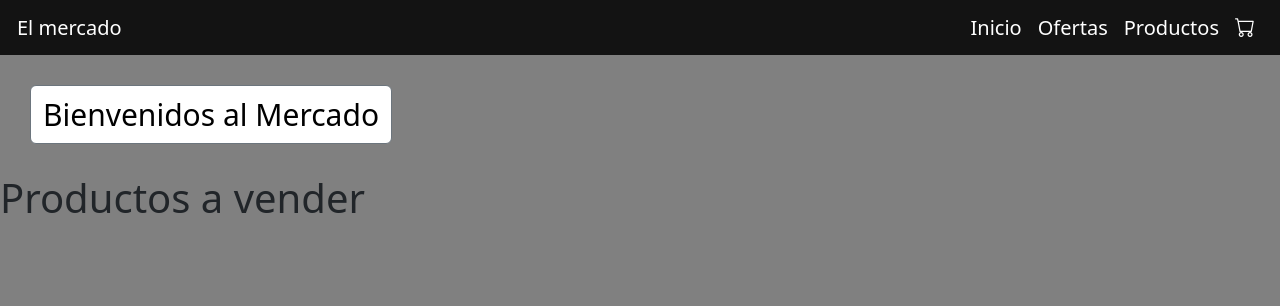
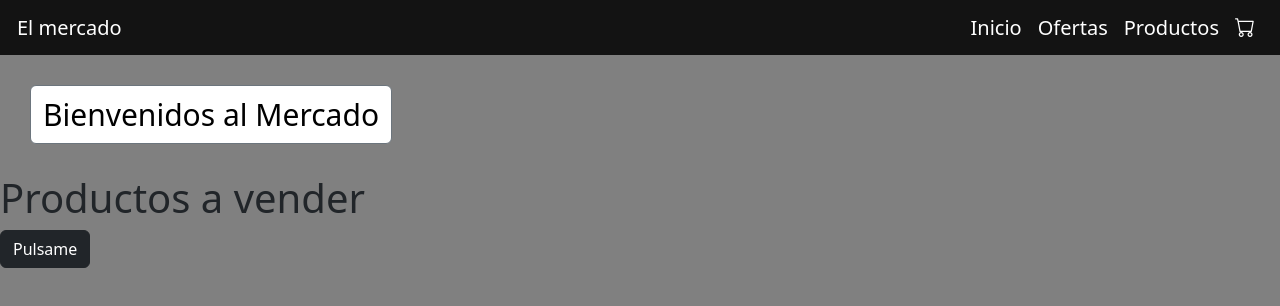
Before and after one commit to DariusCorrea/Ecommerce, a React (Create React App) app: page / in a window 1280 px wide. Shown: the top 306 px of the page. Built offline with nearby package versions, Linux system fonts and the light colour scheme.

Commit message:
se actualiza proyecto

```diff
--- a/src/App.jsx
+++ b/src/App.jsx
@@ -1,20 +1,17 @@
 
 import React from "react"
-
 import NavBar from "./components/Navbar/Navbar"
 import ItemsListContainer from "./components/ItemListContainer/itemListContainer"
+import Boton from "./components/Navbar/Boton"
+
 function App() {
     return (
 <div>
         <NavBar/>
-
     <ItemsListContainer greeting={"Bienvenidos al Mercado"}/>
-
-
-
+    <Boton/>
 </div>
-
-    )
+)
 }
 
 export default App
--- /dev/null
+++ b/src/components/Navbar/Boton.jsx
@@ -0,0 +1,20 @@
+import React from "react";
+const Boton =() =>{
+    const pulsarBoton= ()=>{
+        console.log("aqui verás los productos")
+}
+    return(
+    <div>
+    <button
+        className= "btn btn-dark"
+        onClick={()=>{pulsarBoton()}}
+        >
+            Pulsame
+        </button>
+
+</div>
+)
+}
+
+
+export default Boton
--- a/src/components/Navbar/Navbar.jsx
+++ b/src/components/Navbar/Navbar.jsx
@@ -3,6 +3,12 @@ import React from "react";
 import CartWidget from "../CartWidget/cartwidget";
 
 const NavBar =() =>{
+  const verProducto= ()=>{
+    console.log("Ver Productos")
+     }
+     const ProductoEnCarrito =()=>{
+      console.log ("Producto en carrito")
+     }
     return(
 <nav class="navbar navbar-expand-lg header__edit">
   <div class="container-fluid">
@@ -14,13 +20,13 @@ const NavBar =() =>{
       <div class="navbar-nav ms-auto">
         <a class="nav-link " aria-current="page" href="#">Inicio</a>
         <a class="nav-link" href="#">Ofertas</a>
-        <a class="nav-link" href="#">Productos</a>
-        <a class="nav-link"><CartWidget/></a>
+        <a class="nav-link" href="#" onClick={verProducto}>Productos</a>
+        <a class="nav-link" onClick={ProductoEnCarrito}><CartWidget/></a>
       </div>
     </div>
   </div>
 </nav>
+
     )
-    }
-
+}
     export default NavBar;
--- a/src/index.css
+++ b/src/index.css
@@ -22,3 +22,7 @@ body{
     color: black;
     margin: 30px;
 }
+
+.nav-link:hover{
+    color: whitesmoke;
+}
```
Also changed, not shown: src/components/ItemListContainer/boton.jsx (deleted).
